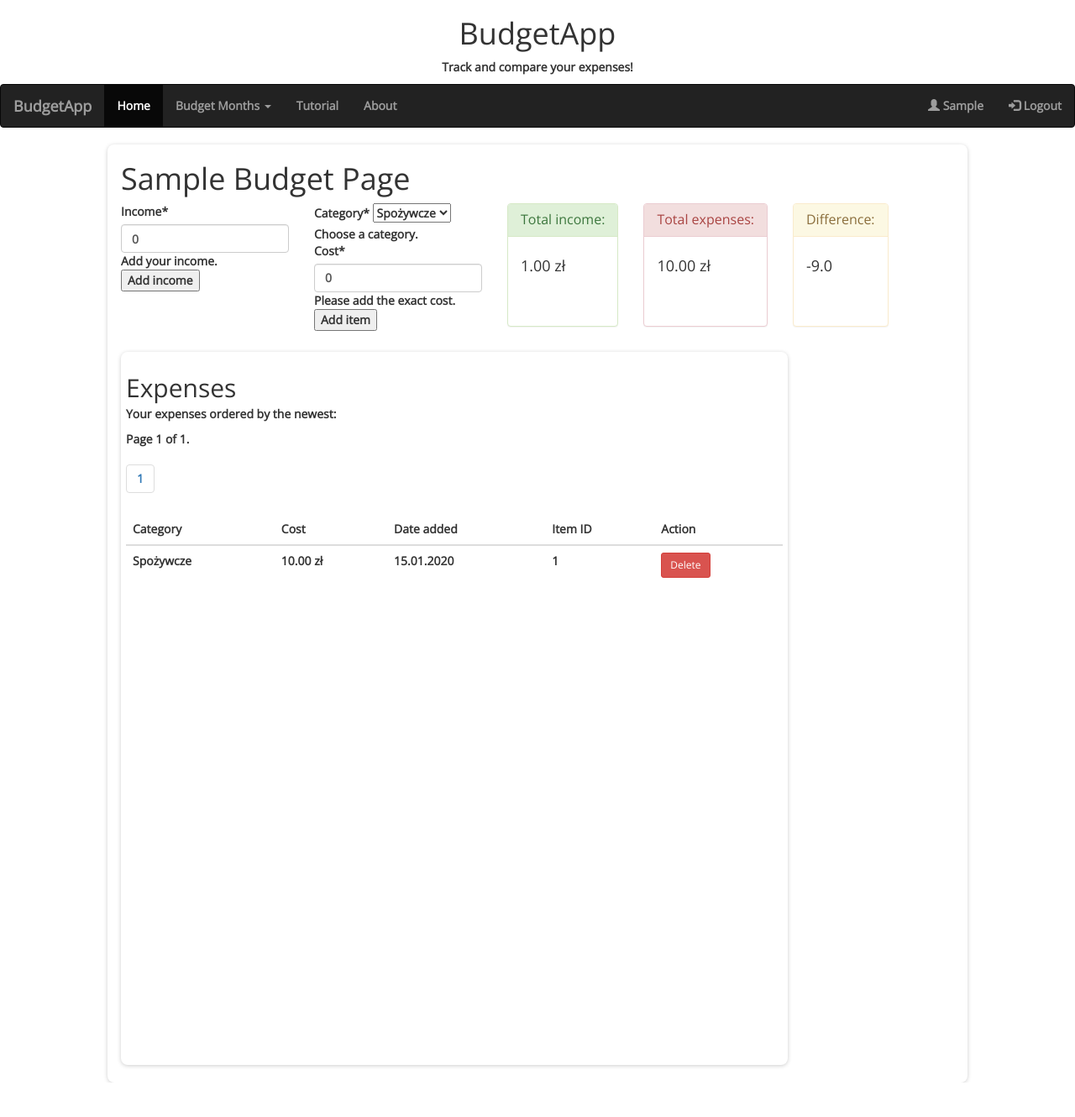
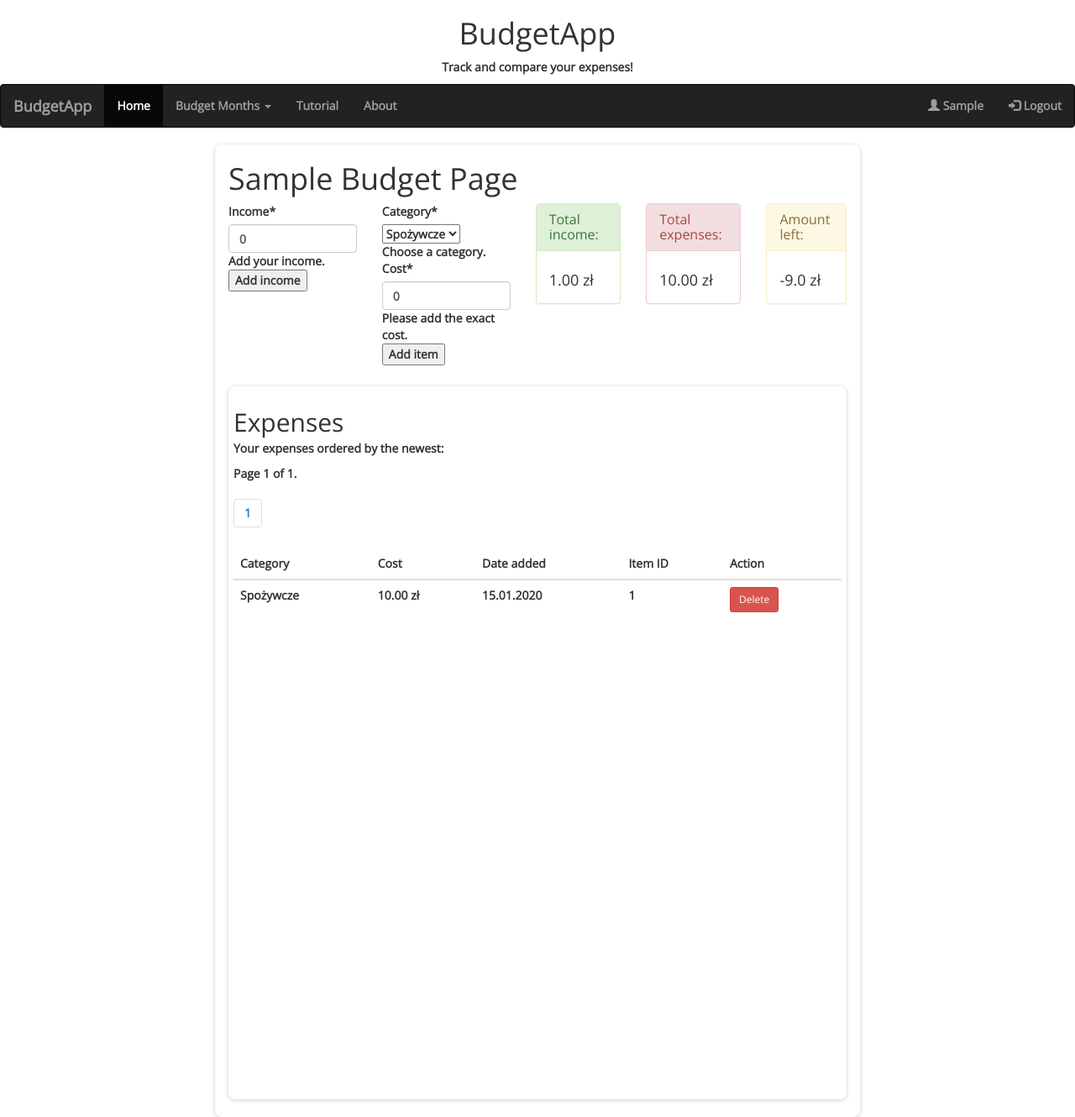
Before and after one commit to Tomz899/BudgetApp, a Django app: page / in a window 1280 px wide. Shown: the whole page at 84% size. Before the commit the page ends 1289 px from the top, so only its background shows below. Run offline with Django 3.2, Linux system fonts and the light colour scheme; a user stored in the database is signed in; tables that the repository leaves empty hold one stand-in row (values such as "Sample post"); some libraries are stand-ins or nearby versions.

Commit message:
Changes to style.css

```diff
--- a/budget/static/budget/style.css
+++ b/budget/static/budget/style.css
@@ -1,13 +1,13 @@
-@import url('https://fonts.googleapis.com/css2?family=Open+Sans&display=swap');
+@import url("https://fonts.googleapis.com/css2?family=Open+Sans&display=swap");
 
 body {
-  font-family: 'Open Sans', sans-serif;
+  font-family: "Open Sans", sans-serif;
   font-weight: bold;
 }
 
 .container {
   height: auto;
-  width: 80%;
+  width: 60%;
   box-shadow: 0 1px 5px 0 rgba(0, 0, 0, 0.2);
   border-radius: 8px;
   border: 1px solid transparent;
@@ -30,9 +30,12 @@ section {
   width: 200px;
   position: relative;
 }
+.panel {
+  height: 120px;
+}
 /* Expanses table */
 .container-sm {
-  width: 80%;
+  width: 100%;
   margin-top: 10px;
   margin-bottom: 20px;
   padding: 5px;
--- a/budget/templates/budget/budget.html
+++ b/budget/templates/budget/budget.html
@@ -49,10 +49,10 @@
 
   <div class="panel panel-warning">
     <div class="panel-heading">
-      <h1 class="panel-title">Difference:</h1>
+      <h1 class="panel-title">Amount left:</h1>
     </div>
     <div class="panel-body">
-      <h4> {{amount_left}}</h4>
+      <h4> {{amount_left}} zł</h4>
     </div>
   </div>
 </section>
```
